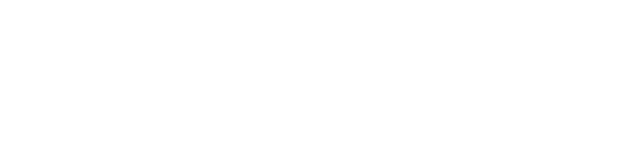
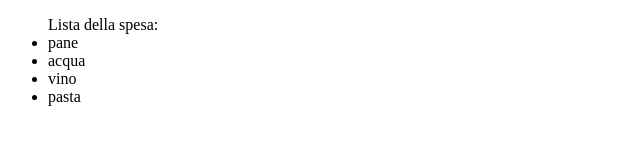
Before and after one commit to Vale-riad/js-lista-spesa, a plain HTML site: page index.html in a window 1280 px wide. Shown: the whole page, without its empty margins (0-640 px from the left). Drawn offline with Linux system fonts and the light colour scheme.

Commit message:
Aggiunge esercizio

```diff
--- a/index.html
+++ b/index.html
@@ -7,6 +7,7 @@
     <title>Document</title>
 </head>
 <body>
+    <ul id="lista-spesa">Lista della spesa:</ul>
     <script src="js/main.js"></script>
 </body>
 </html>
--- a/js/main.js
+++ b/js/main.js
@@ -0,0 +1,16 @@
+//1. creo una lista della spesa
+const listaSpesa = ["pane", "acqua", "vino", "pasta"];
+console.log(listaSpesa);
+
+let i = 0;
+// 2' per ogni elemento dell'array creo un elemento <li>
+const listaContainer = document.getElementById("lista-spesa");
+
+while (i < listaSpesa.length){
+const listaProdotti = document.createElement("li");
+// 3. inserisco l'elemento creato nell HTML
+listaProdotti.innerHTML=listaSpesa[i];
+listaContainer.append(listaProdotti);
+           i++;
+}
+console.log(listaContainer);
```
